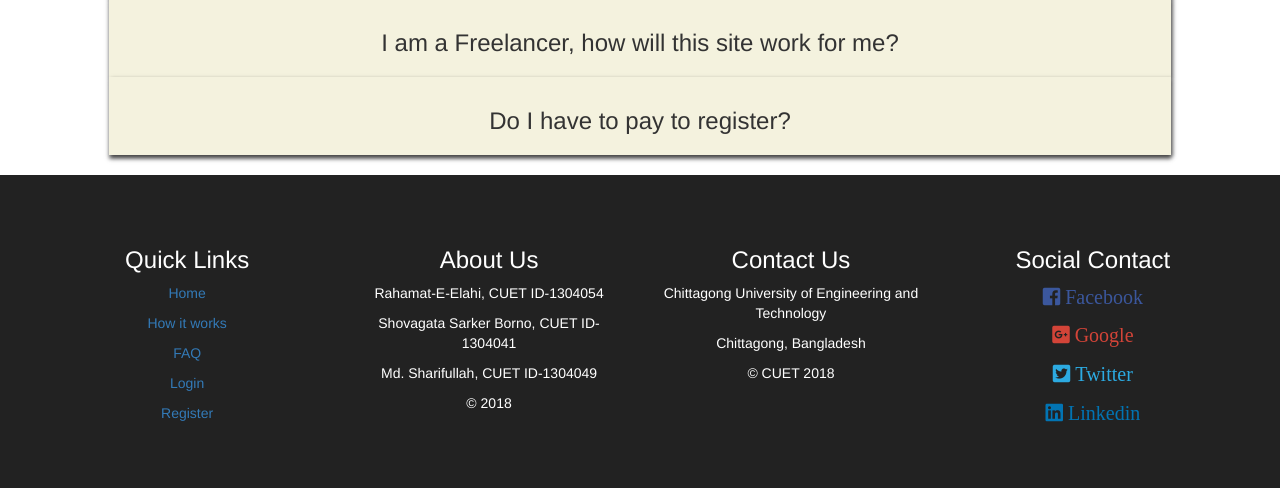
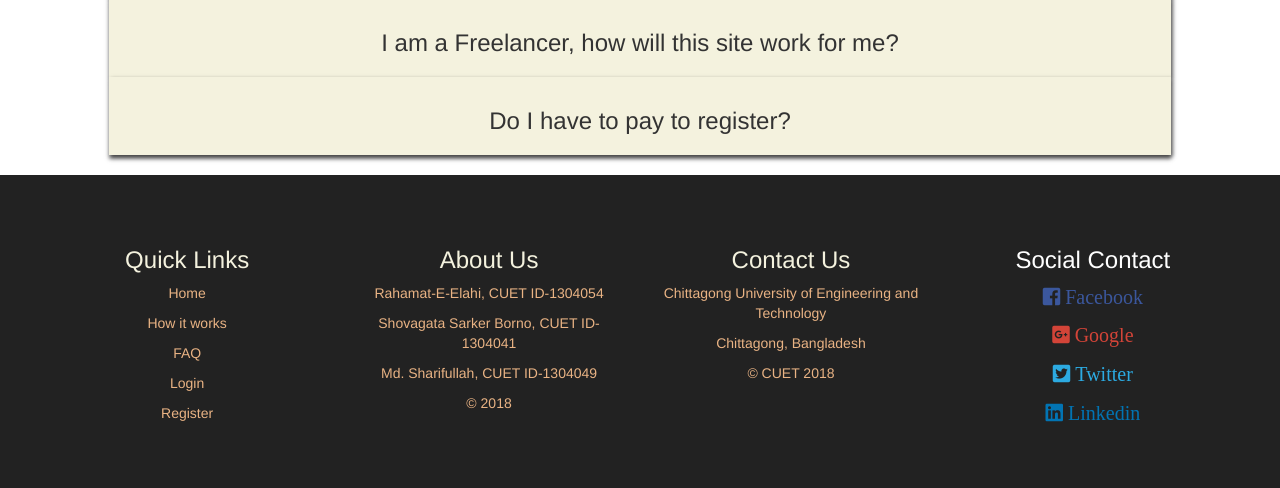
Before and after one commit to SaVerVale/freelance, a PHP site: page / in a window 1280 px wide. Shown: the part 3613-4101 px from the top of the page. Run offline with PHP 8.4, Linux system fonts and the light colour scheme.

Commit message:
quick links
font colors

```diff
--- a/index.php
+++ b/index.php
@@ -329,8 +329,8 @@ if (isset($_SESSION["Username"])) {
 			<div class="col-lg-4">
 				<div class="card" style="padding:20px 40px 20px 40px;margin:20px;">
 					<a href="loginReg.php"><span class="glyphicon glyphicon-headphones"></span>
-						<h3 style="color: #7C9D96;">Virtual Assistant</h3>
-						<p style="color: #E9B384;">Please login and browse our web Virtual Assistant</p>
+						<h3 style="color: #7C9D96;">Graphic Design</h3>
+						<p style="color: #E9B384;">Please login and browse our graphic designers </p>
 					</a>
 				</div>
 			</div>
@@ -442,25 +442,25 @@ if (isset($_SESSION["Username"])) {
 	<div class="text-center" style="padding:4%;background:#222;color:#fff;margin-top:20px;">
 		<div class="row">
 			<div class="col-lg-3">
-				<h3>Quick Links</h3>
-				<p><a href="index.php">Home</a></p>
-				<p><a href="#how">How it works</a></p>
-				<p><a href="#faq">FAQ</a></p>
-				<p><a href="loginReg.php">Login</a></p>
-				<p><a href="loginReg.php">Register</a></p>
+				<h3 style="color: #F4F2DE;">Quick Links</h3>
+				<p><a href="index.php" style="color: #E9B384;">Home</a></p>
+				<p><a href="#how" style="color: #E9B384;">How it works</a></p>
+				<p><a href="#faq" style="color: #E9B384;">FAQ</a></p>
+				<p><a href="loginReg.php" style="color: #E9B384;">Login</a></p>
+				<p><a href="loginReg.php" style="color: #E9B384;">Register</a></p>
 			</div>
 			<div class="col-lg-3">
-				<h3>About Us</h3>
-				<p>Rahamat-E-Elahi, CUET ID-1304054</p>
-				<p>Shovagata Sarker Borno, CUET ID-1304041</p>
-				<p>Md. Sharifullah, CUET ID-1304049</p>
-				<p>&copy 2018</p>
+				<h3 style="color: #F4F2DE;">About Us</h3>
+				<p style="color: #E9B384;">Rahamat-E-Elahi, CUET ID-1304054</p>
+				<p style="color: #E9B384;">Shovagata Sarker Borno, CUET ID-1304041</p>
+				<p style="color: #E9B384;">Md. Sharifullah, CUET ID-1304049</p>
+				<p style="color: #E9B384;">&copy 2018</p>
 			</div>
 			<div class="col-lg-3">
-				<h3>Contact Us</h3>
-				<p>Chittagong University of Engineering and Technology</p>
-				<p>Chittagong, Bangladesh</p>
-				<p>&copy CUET 2018</p>
+				<h3 style="color: #F4F2DE;">Contact Us</h3>
+				<p style="color: #E9B384;">Chittagong University of Engineering and Technology</p>
+				<p style="color: #E9B384;">Chittagong, Bangladesh</p>
+				<p style="color: #E9B384;">&copy CUET 2018</p>
 			</div>
 			<div class="col-lg-3">
 				<h3>Social Contact</h3>
--- a/loginReg.php
+++ b/loginReg.php
@@ -232,10 +232,10 @@
     <div class="text-center" style="padding:4%;background:#222;color:#fff;margin-top:20px;">
         <div class="row">
             <div class="col-lg-3">
-                <h3>Quick Links</h3>
-                <p><a href="index.php">Home</a></p>
+                <h3 style="color: #F4F2DE;">Quick Links</h3>
+                <p><a href="index.php" style="color: #F4F2DE;">Home</a></p>
             </div>
-            <div class="col-lg-3">
+            <div class=" col-lg-3">
                 <h3>About Us</h3>
                 <p>Rahamat-E-Elahi, CUET ID-1304054</p>
                 <p>Shovagata Sarker Borno, CUET ID-1304041</p>
```
